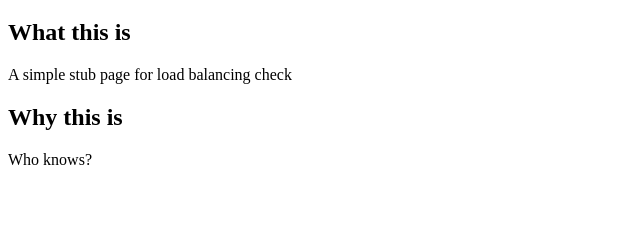
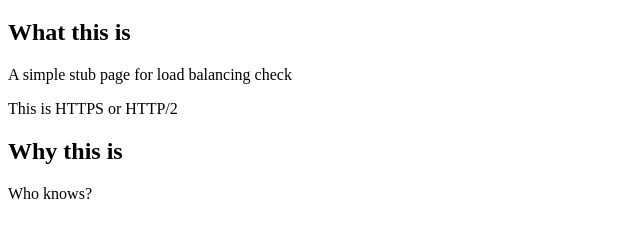
Before and after one commit to fatalwithin/http2test, a plain HTML site: page index_http2.html in a window 1280 px wide. Shown: the part 61-298 px from the top of the page, without its empty margins (0-640 px from the left). Drawn offline with Linux system fonts and the light colour scheme.

Commit message:
fixed htmls

```diff
--- a/index_http2.html
+++ b/index_http2.html
@@ -1,38 +1,19 @@
-
 <!DOCTYPE html>
 
-
-
 <html>
-
-
-
 <head>
 
     <title>Nginx HTTP/2 test</title>
-
 </head>
 
-
-
 <body>
-
     <h1>This is Openshift cluster No.1</h1>
 
-
-
     <h2>What this is</h2>
-
     <p>A simple stub page for load balancing check</p>
-
-
+    <p>This is HTTPS or HTTP/2</p>
 
     <h2>Why this is</h2>
-
     <p>Who knows?</p>
-
 </body>
-
-
-
 </html>
```
Also changed, not shown: index.html (+2 -1 lines).
